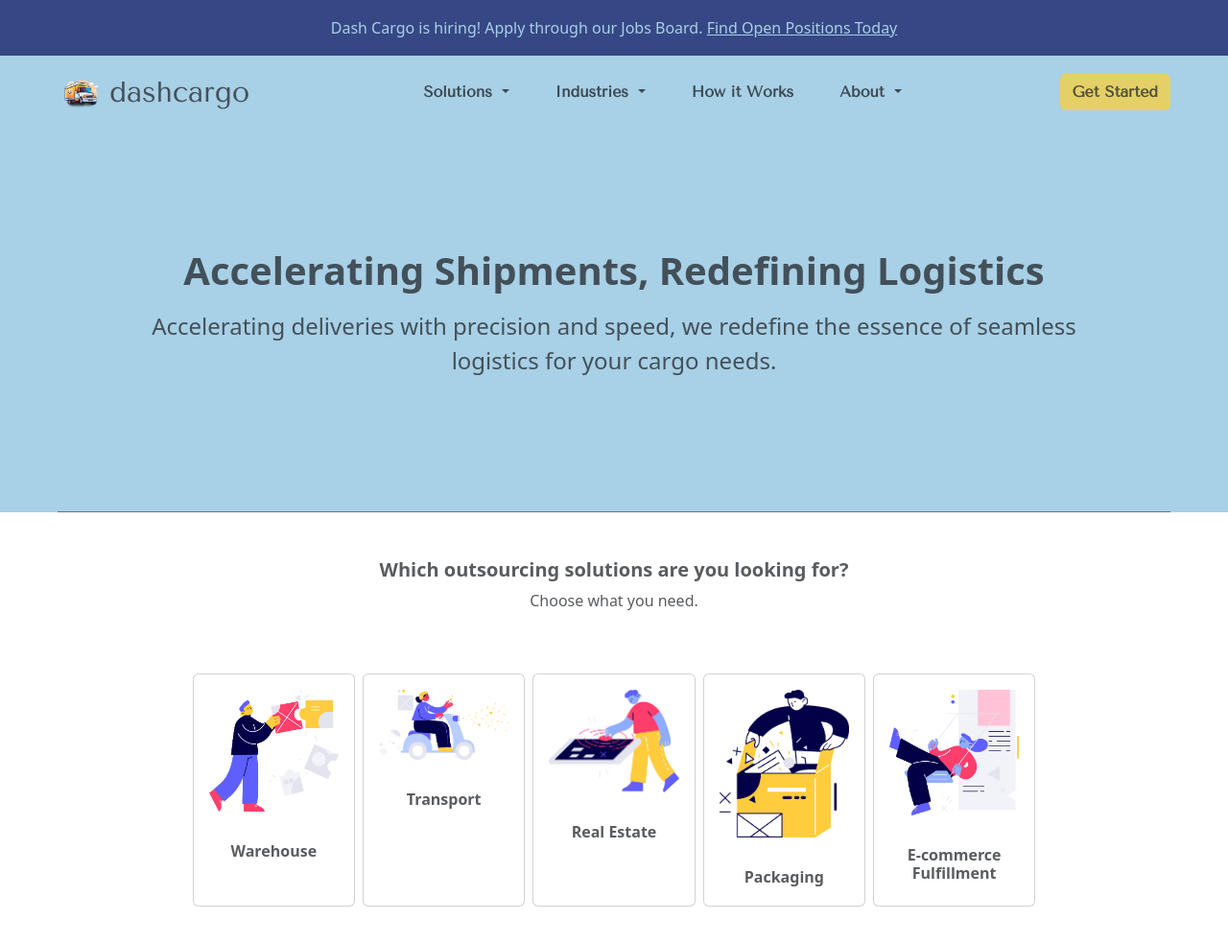
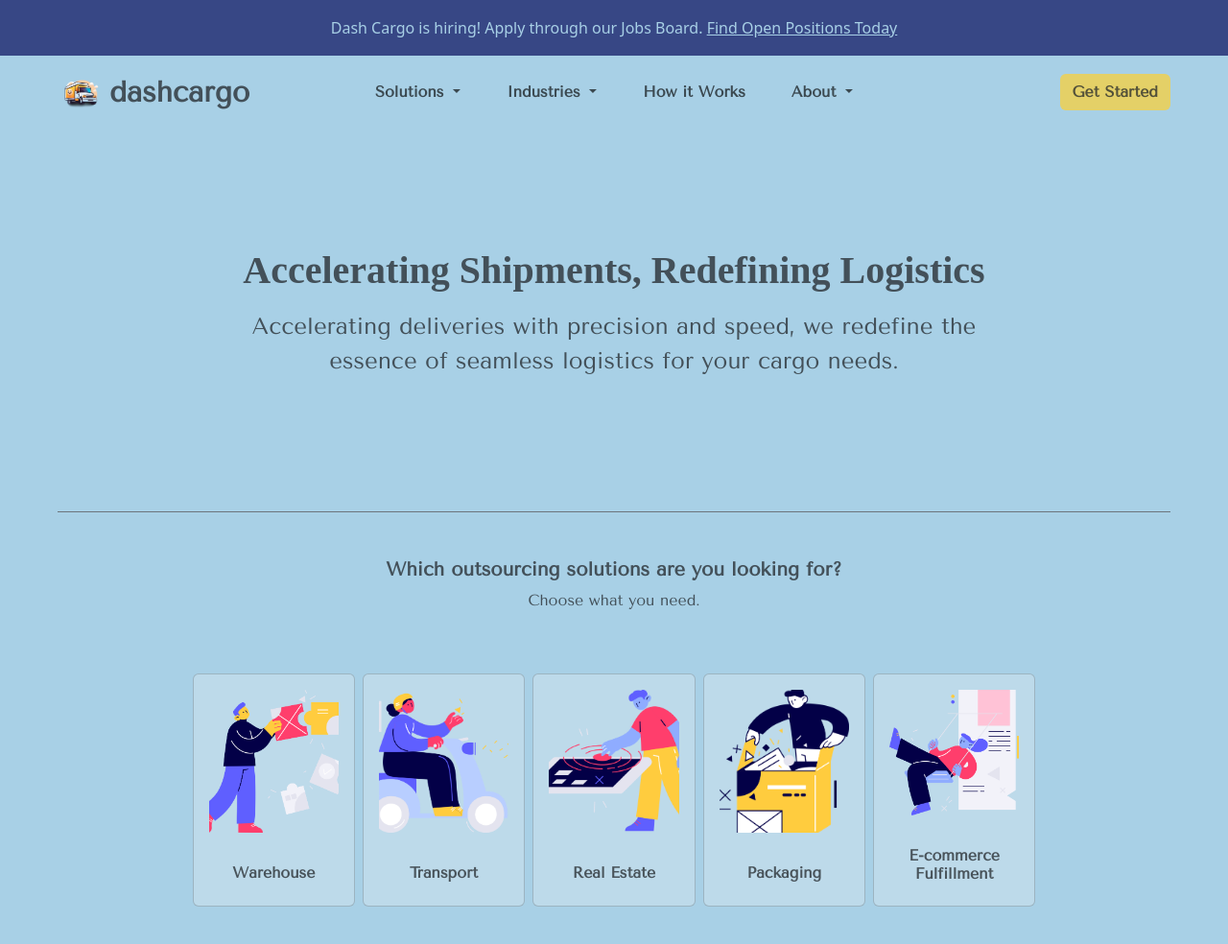
Before and after one commit to kimjoshuadr/dashcargo, a plain HTML site: page index.html in a window 1280 px wide. Shown: the whole page at 96% size. Drawn offline with nearby package versions, Linux system fonts and the light colour scheme.

Commit message:
added custom media queries and custom styles for hero and solutions section

```diff
--- a/css/style.css
+++ b/css/style.css
@@ -12,12 +12,17 @@
 
     --first-color-hover: #e4d482;
 
+    --card-color: #bddaea;
+
 }
 /******************************************
 /* GLOBAL DESIGN
 /*******************************************/
 .dropdown-item{
     white-space: normal;
+}
+.main{
+    padding: 20px;
 }
 /******************************************
 /* SCROLLING STYLE
@@ -51,6 +56,8 @@ html{
 }
 .navbar{
     background: var(--body-color);
+}
+.navbar, .hero p, .solutions{
     font-family: 'Tenor Sans', sans-serif;
 }
 .navbar > .container *{
@@ -63,13 +70,48 @@ html{
     background: var(--first-color-hover);
 }
 #brand-name{
-    font-weight: 500;
     font-size: 30px;
 }
 /******************************************
 /* HERO SECTION
 /*******************************************/
-.hero{
+.hero, .solutions{
     background: var(--body-color);
-    height: 50vh;
 }
+.hero .row{
+    min-height: 50vh;
+}
+.hero h1{
+    font-family: ivypresto-display, serif;
+}
+/******************************************
+/* SOLUTIONS SECTION
+/*******************************************/
+.solutions .card{
+    background: var(--card-color);
+}
+.solutions .card-img-top{
+    height: 75%;
+    object-fit: cover;
+}
+/******************************************
+/* MEDIA QUERIES
+/*******************************************/
+@media only screen and (min-width: 576px) {
+    #navbarSupportedContent{
+        position: relative !important;
+    }
+}
+@media (min-width: 778px) {
+    .hero p{
+        width: 75%;
+    }
+}
+@media (min-width: 992px) {
+    #navbarSupportedContent{
+        position: absolute !important;
+        top: 50% !important;
+        left: 50% !important;
+        transform: translate(-50%, -50%) !important;
+    }
+}
```
